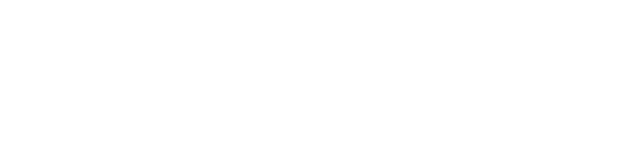
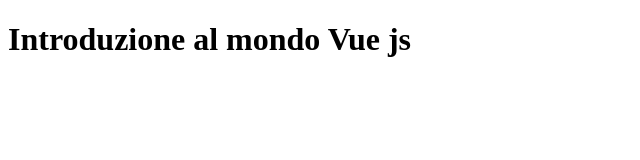
Before and after one commit to DoinaGanceriuc/vue-hello, a plain HTML site: page index.html in a window 1280 px wide. Shown: the whole page, without its empty margins (0-640 px from the left). Drawn offline with nearby package versions, Linux system fonts and the light colour scheme.

Commit message:
Complete details html and js

```diff
--- a/Assets/Js/main.js
+++ b/Assets/Js/main.js
@@ -4,3 +4,10 @@ Stampare a schermo un messaggio all’interno di un h1, utilizzando i data.
 Bonus:
 Aggiungere alla pagina un’immagine, presa anch’essa da un data.
  */
+
+const app = new Vue ({
+    el: "#root",
+    data: {
+        title: "Introduzione al mondo Vue js"
+    }
+})
--- a/index.html
+++ b/index.html
@@ -7,6 +7,11 @@
         <title>Vue js hello</title>
     </head>
     <body>
+        <div id="root">
+            <h1>{{title}}</h1>
+
+        </div>
+        <!-- /#root -->
 
 
 
```
